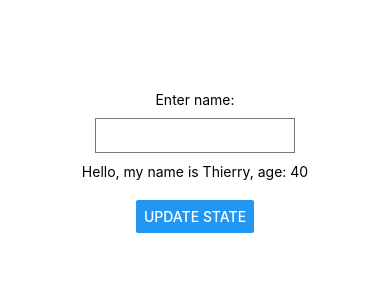
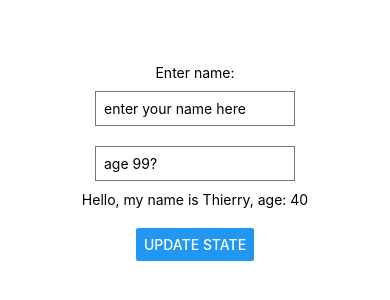
Before and after one commit to Jitgitbit/react-native-exercise-one, a React Native app: screen / in a window 390 px wide. Shown: the part 260-560 px from the top of the page. Built offline with nearby package versions, Linux system fonts and the light colour scheme.

Commit message:
TextInput more props

```diff
--- a/App.js
+++ b/App.js
@@ -13,9 +13,19 @@ export default function App() {
 
   return (
     <View style={styles.container}>
+
       <Text>Enter name:</Text>
-      <TextInput style={styles.input}/>
-        <Text>Hello, my name is {name}, age: {age}</Text>
+      <TextInput
+      style={styles.input}
+      onChangeText={(value)=> setName(value)}
+      placeholder={'enter your name here'} />
+      <TextInput
+      style={styles.input}
+      onChangeText={(val)=> setAge(val)}
+      placeholder={'age 99?'} />
+
+      <Text>Hello, my name is {name}, age: {age}</Text>
+
       <View style={styles.buttonContainer}>
         <Button title='update state' onPress={pressHandler}/>
       </View>
```
